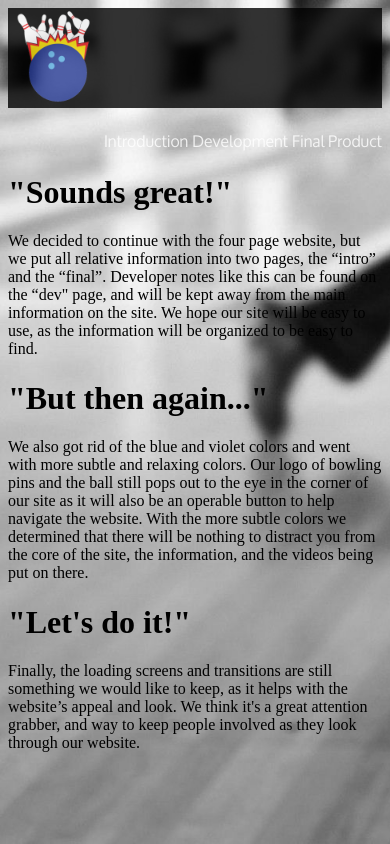
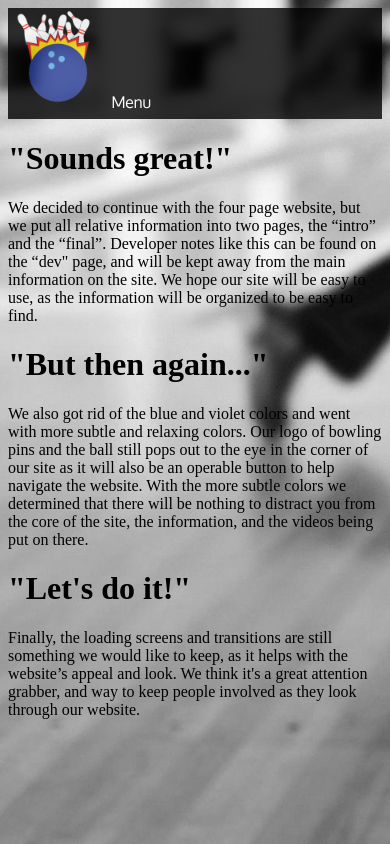
Before and after one commit to StepanGev/physics-web-animation, a plain HTML site: page developing.html in a window 390 px wide. Drawn offline with nearby package versions, Linux system fonts and the light colour scheme.

Commit message:
RESPONSIVE NAVIGATION UPDATE.

```diff
--- /dev/null
+++ b/assets/css/responsive-nav.css
@@ -0,0 +1,49 @@
+/*! responsive-nav.js 1.0.34 by @viljamis */
+
+.nav-collapse ul {
+  margin: 0;
+  padding: 0;
+  width: 100%;
+  display: block;
+  list-style: none;
+}
+
+.nav-collapse li {
+  width: 100%;
+  display: block;
+}
+
+.js .nav-collapse {
+  clip: rect(0 0 0 0);
+  max-height: 0;
+  position: absolute;
+  display: block;
+  overflow: hidden;
+  zoom: 1;
+}
+
+.nav-collapse.opened {
+  max-height: 9999px;
+}
+
+.nav-toggle {
+  -webkit-tap-highlight-color: rgba(0,0,0,0);
+  -webkit-touch-callout: none;
+  -webkit-user-select: none;
+  -moz-user-select: none;
+  -ms-user-select: none;
+  -o-user-select: none;
+  user-select: none;
+}
+
+@media screen and (min-width: 40em) {
+  .js .nav-collapse {
+    position: relative;
+  }
+  .js .nav-collapse.closed {
+    max-height: none;
+  }
+  .nav-toggle {
+    display: none;
+  }
+}
--- a/developing.html
+++ b/developing.html
@@ -4,6 +4,7 @@
     <title>Bowling is Life</title>
     <link rel="stylesheet" href="assets/css/hover.css" media="all">
     <link rel="stylesheet" href="assets/css/style.css">
+    <link rel="stylesheet" href="assets/css/responsive-nav.css">
     <link rel="icon" type="image/x-icon" href="favicon.ico">
 </head>
 
@@ -11,7 +12,7 @@
     <div id="container_nav">
         <a href="index.html"><img src="assets/img/logo_png.png" alt="Logo" id="logo" width="100px" height="100px">
         </a>
-        <nav>
+        <nav class="nav-collapse">
             <ul>
                 <a href="introduction.html" class="button hvr-underline-from-center">Introduction
                 </a>
@@ -35,5 +36,22 @@
 </body>
 
 <script src="http://code.jquery.com/jquery-2.1.3.min.js"></script>
-
+<script src="assets/js/responsive-nav.min.js"></script>
+<script>
+    var nav = responsiveNav(".nav-collapse", { // Selector
+  animate: true, // Boolean: Use CSS3 transitions, true or false
+  transition: 284, // Integer: Speed of the transition, in milliseconds
+  label: "Menu", // String: Label for the navigation toggle
+  insert: "before", // String: Insert the toggle before or after the navigation
+  customToggle: "", // Selector: Specify the ID of a custom toggle
+  closeOnNavClick: false, // Boolean: Close the navigation when one of the links are clicked
+  openPos: "relative", // String: Position of the opened nav, relative or static
+  navClass: "nav-collapse", // String: Default CSS class. If changed, you need to edit the CSS too!
+  navActiveClass: "js-nav-active", // String: Class that is added to  element when nav is active
+  jsClass: "js", // String: 'JS enabled' class which is added to  element
+  init: function(){}, // Function: Init callback
+  open: function(){}, // Function: Open callback
+  close: function(){} // Function: Close callback
+});
+</script>
 </html>
```
Also changed, not shown: assets/js/responsive-nav.min.js (added).
